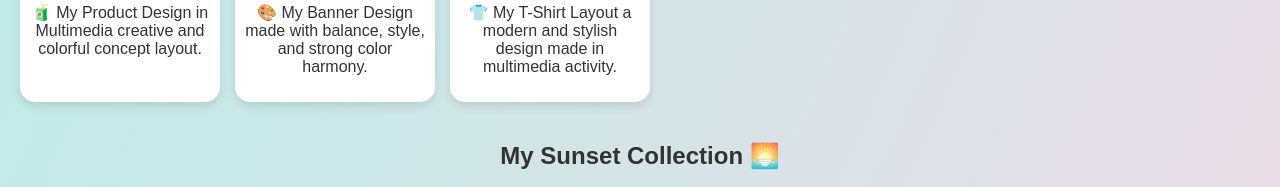
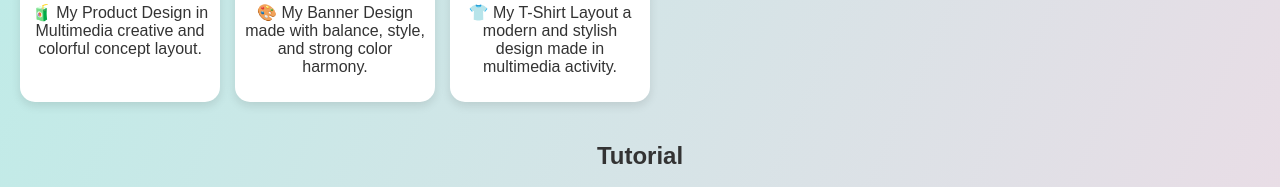
Before and after one commit to angelinedams-cyber/Angeline, a plain HTML site: page index.html in a window 1280 px wide. Shown: the part 1103-1290 px from the top of the page. Drawn offline with Linux system fonts and the light colour scheme; grey boxes are pictures that could not be loaded.

Commit message:
Update index.html

```diff
--- a/index.html
+++ b/index.html
@@ -433,7 +433,7 @@
 </section>
   <center>
   <section id="videos">
-  <h2>My Sunset Collection 🌅</h2>
+  <h2>Tutorial</h2>
    <div class="gallery">
 
    <div class="gallery-item">
```
